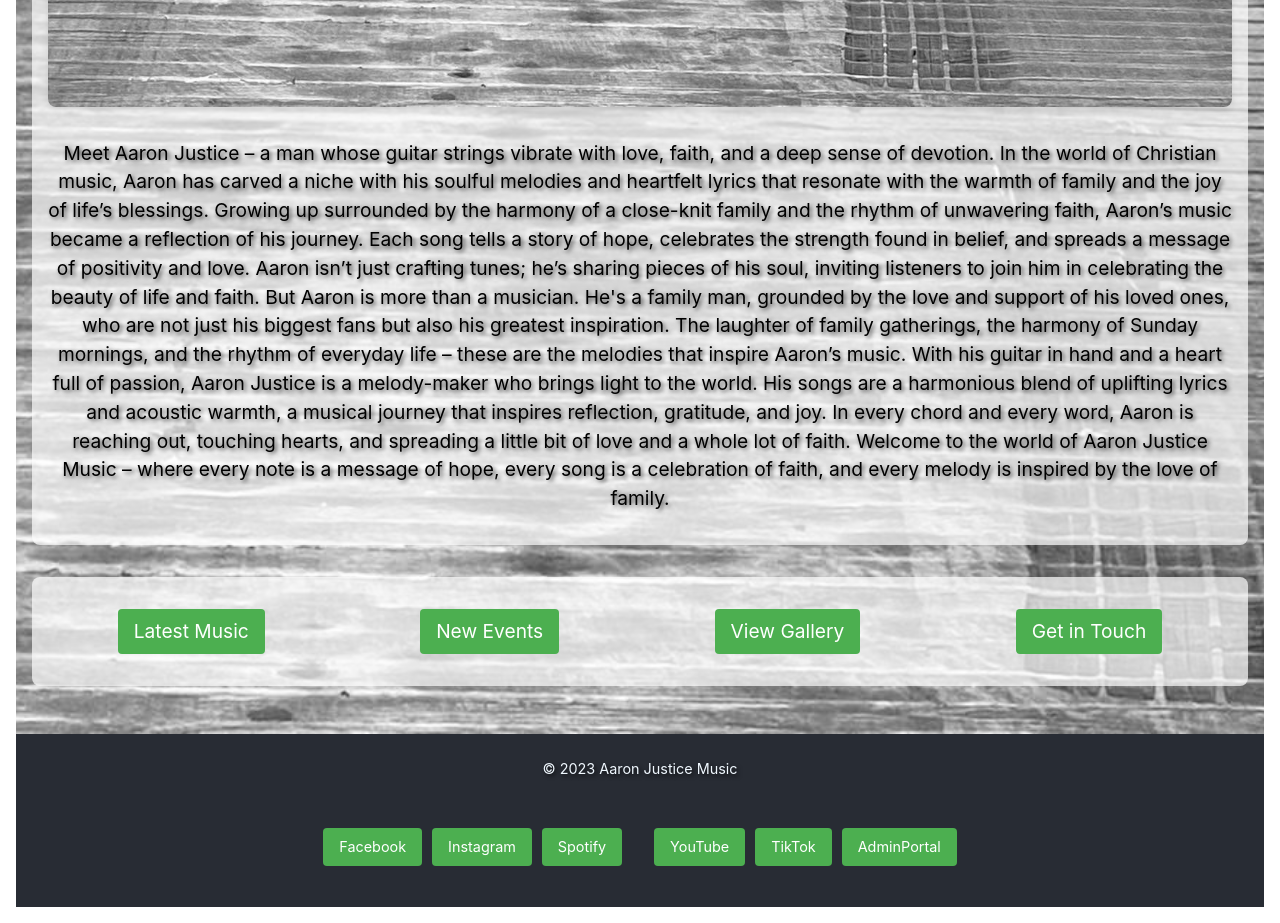
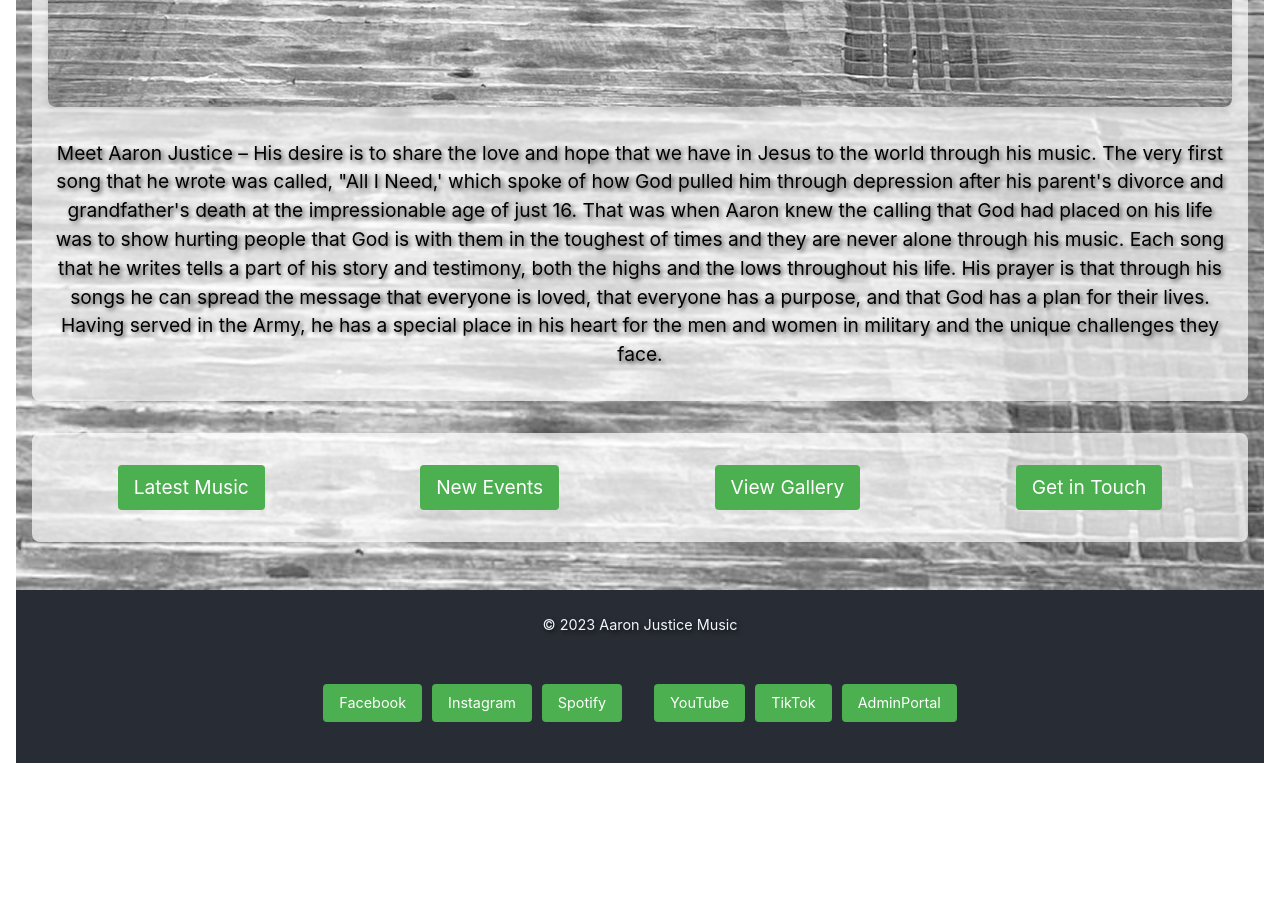
Before and after one commit to Vimaser/Aaron-Justice_Music, a React (Create React App) app: page / in a window 1280 px wide. Shown: the part 2320-3243 px from the top of the page. After the commit the page ends 3099 px from the top, so only its background shows below. Built offline with nearby package versions, Linux system fonts and the light colour scheme; no server answers.

Commit message:
updated bio

```diff
--- a/src/components/Home.js
+++ b/src/components/Home.js
@@ -45,7 +45,6 @@ const Home = () => {
       {/* Yeah I know I broke the cardinal rule of putting inline styles... Sue me. */}
 
       <section>
-
         <CSSTransition
           in={inProp}
           timeout={1000}
@@ -55,30 +54,20 @@ const Home = () => {
           <img src={images[currentImageIndex]} alt="Aaron Justice" />
         </CSSTransition>
         <p>
-          Meet Aaron Justice – a man whose guitar strings vibrate with love,
-          faith, and a deep sense of devotion. In the world of Christian music,
-          Aaron has carved a niche with his soulful melodies and heartfelt
-          lyrics that resonate with the warmth of family and the joy of life’s
-          blessings. Growing up surrounded by the harmony of a close-knit family
-          and the rhythm of unwavering faith, Aaron’s music became a reflection
-          of his journey. Each song tells a story of hope, celebrates the
-          strength found in belief, and spreads a message of positivity and
-          love. Aaron isn’t just crafting tunes; he’s sharing pieces of his
-          soul, inviting listeners to join him in celebrating the beauty of life
-          and faith. But Aaron is more than a musician. He's a family man,
-          grounded by the love and support of his loved ones, who are not just
-          his biggest fans but also his greatest inspiration. The laughter of
-          family gatherings, the harmony of Sunday mornings, and the rhythm of
-          everyday life – these are the melodies that inspire Aaron’s music.
-          With his guitar in hand and a heart full of passion, Aaron Justice is
-          a melody-maker who brings light to the world. His songs are a
-          harmonious blend of uplifting lyrics and acoustic warmth, a musical
-          journey that inspires reflection, gratitude, and joy. In every chord
-          and every word, Aaron is reaching out, touching hearts, and spreading
-          a little bit of love and a whole lot of faith. Welcome to the world of
-          Aaron Justice Music – where every note is a message of hope, every
-          song is a celebration of faith, and every melody is inspired by the
-          love of family.
+          Meet Aaron Justice – His desire is to share the love and hope that we
+          have in Jesus to the world through his music. The very first song that
+          he wrote was called, "All I Need,' which spoke of how God pulled him
+          through depression after his parent's divorce and grandfather's death
+          at the impressionable age of just 16. That was when Aaron knew the
+          calling that God had placed on his life was to show hurting people
+          that God is with them in the toughest of times and they are never
+          alone through his music. Each song that he writes tells a part of his
+          story and testimony, both the highs and the lows throughout his life.
+          His prayer is that through his songs he can spread the message that
+          everyone is loved, that everyone has a purpose, and that God has a
+          plan for their lives. Having served in the Army, he has a special
+          place in his heart for the men and women in military and the unique
+          challenges they face.
         </p>
       </section>
       <section>
```
